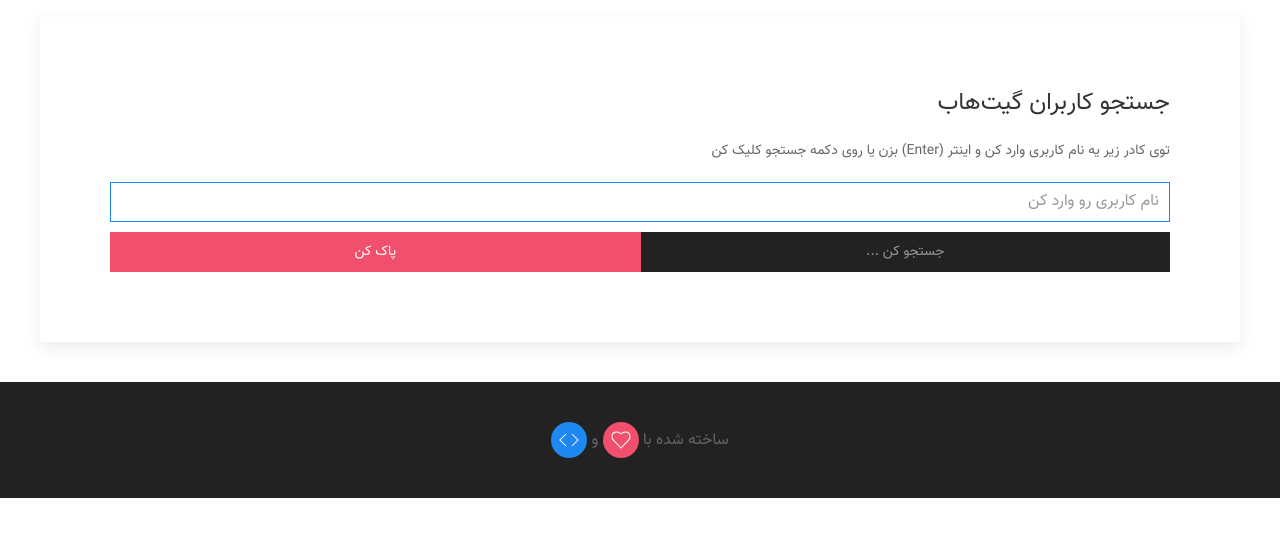
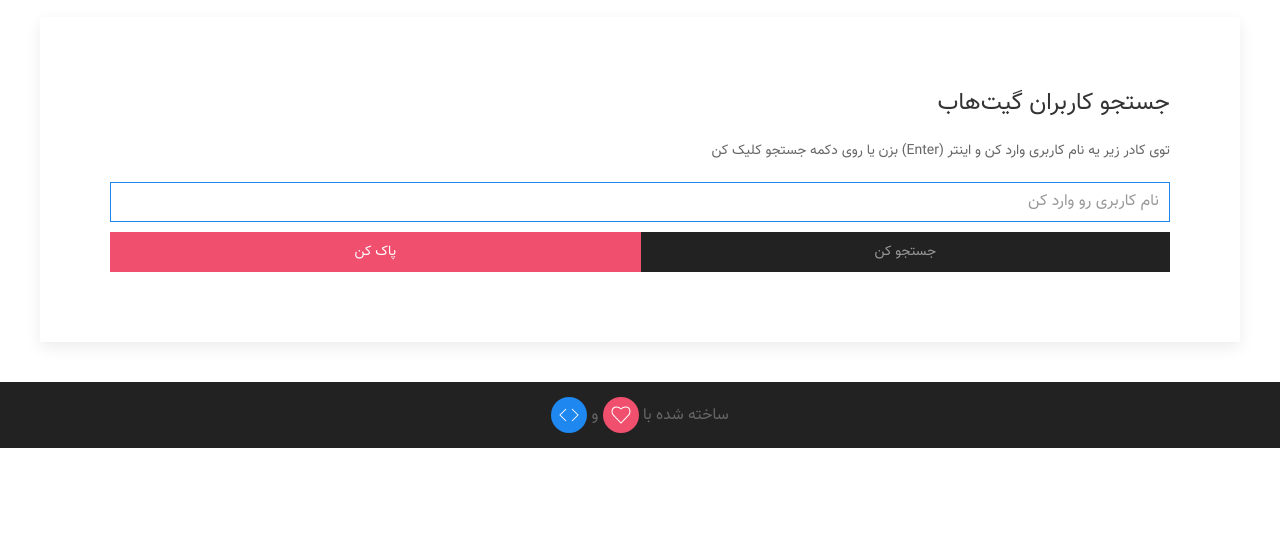
Before and after one commit to mmasoudih/github-finder, a plain HTML site: page index.html in a window 1280 px wide. Shown: the part 83-620 px from the top of the page. Drawn offline with Linux system fonts and the light colour scheme.

Commit message:
Better Ui

```diff
--- a/index.html
+++ b/index.html
@@ -26,16 +26,15 @@
             <input type="text" class="uk-input uk-animation-slide-top-small uk-margin-small-bottom"
                 placeholder="نام کاربری رو وارد کن" autofocus>
             <div class="uk-flex uk-flex-around">
-                <button class="uk-button uk-width-1-1@s uk-background-secondary uk-text-muted">جستجو کن
-                    ...</button>
-                    <button class="uk-button uk-width-1-1@s uk-button-danger">پاک کن</button>
+                <button class="uk-button uk-width-1-1@s uk-background-secondary uk-text-muted uk-width-small">جستجو کن</button>
+                    <button class="uk-button uk-width-1-1@s uk-button-danger uk-width-small">پاک کن</button>
             </div>
         </div>
     </div>
     <div class="profile"></div>
     <div class="uk-container uk-container-expand uk-background-secondary uk-animation-slide-top-small">
         <nav class="uk-text-center">
-            <p class="uk-padding uk-margin-remove uk-animation-toggle ">
+            <p class="uk-padding-small uk-margin-remove uk-animation-toggle ">
                 ساخته شده با
                 <span class="uk-icon-button uk-button-danger uk-animation-fade" uk-icon="heart"></span>
 
```
